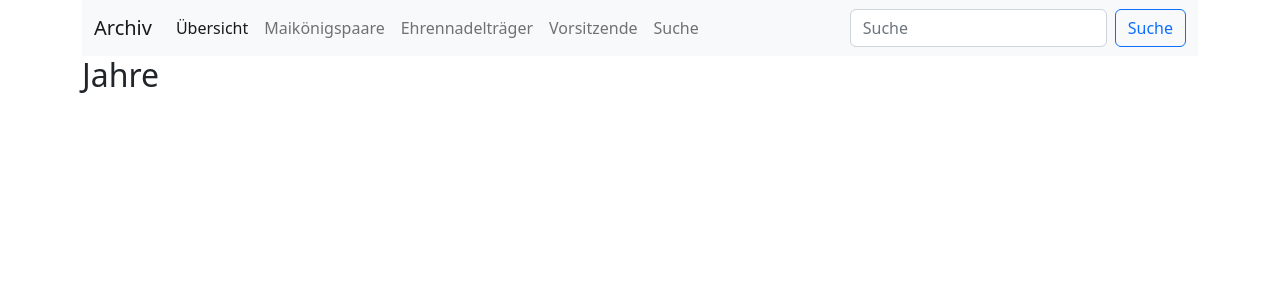
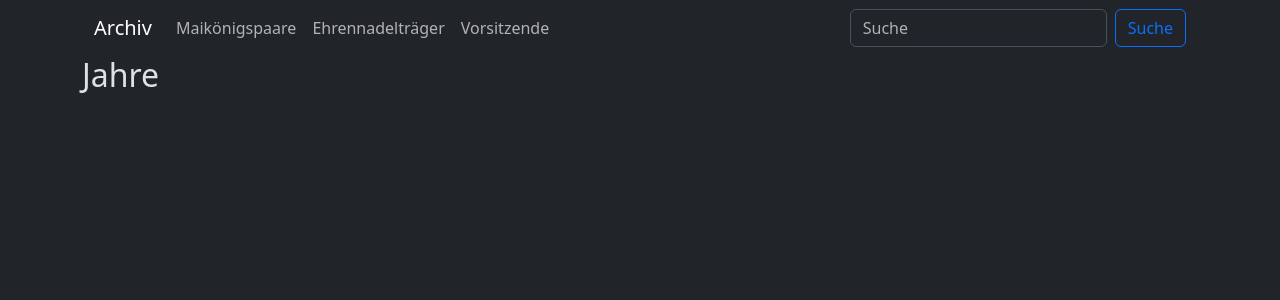
Before and after one commit to cehser/mgarchiv, a Django app: page / in a window 1280 px wide. Shown: the top 300 px of the page. Run offline with Django 4.2, Linux system fonts and the light colour scheme; data that the repository does not hold is empty; parts of the project's set-up code (start-up, migrations or seed data) failed here and were passed over.

Commit message:
Suchfunktion hinzugefügt Bootstrap auf 5.3 angehoben Dark-Theme gewählt custom.css eingebunden

```diff
--- a/archiv/templates/_master.html
+++ b/archiv/templates/_master.html
@@ -1,11 +1,13 @@
 <!DOCTYPE html>
-<html lang="de">
+<html lang="de" data-bs-theme="dark">
 <head>
   <meta charset="utf-8">
   <meta name="viewport" content="width=device-width, initial-scale=1">
   <title>{% block title %}{% endblock %}</title>
   <!-- Bootstrap -->
-  <link href="https://cdn.jsdelivr.net/npm/bootstrap@5.2.3/dist/css/bootstrap.min.css" rel="stylesheet" integrity="sha384-rbsA2VBKQhggwzxH7pPCaAqO46MgnOM80zW1RWuH61DGLwZJEdK2Kadq2F9CUG65" crossorigin="anonymous">
+  <link href="https://cdn.jsdelivr.net/npm/bootstrap@5.3.0-alpha1/dist/css/bootstrap.min.css" rel="stylesheet" integrity="sha384-GLhlTQ8iRABdZLl6O3oVMWSktQOp6b7In1Zl3/Jr59b6EGGoI1aFkw7cmDA6j6gD" crossorigin="anonymous">
+  {% load static %}
+  <link href="{% static 'custom.css' %}"  rel="stylesheet">
 </head>
 
 </head>
@@ -17,6 +19,6 @@
     {% block content %}
     {% endblock %}
   </div>
-  <script src="https://cdn.jsdelivr.net/npm/bootstrap@5.2.3/dist/js/bootstrap.bundle.min.js" integrity="sha384-kenU1KFdBIe4zVF0s0G1M5b4hcpxyD9F7jL+jjXkk+Q2h455rYXK/7HAuoJl+0I4" crossorigin="anonymous"></script>
+  <script src="https://cdn.jsdelivr.net/npm/bootstrap@5.3.0-alpha1/dist/js/bootstrap.bundle.min.js" integrity="sha384-w76AqPfDkMBDXo30jS1Sgez6pr3x5MlQ1ZAGC+nuZB+EYdgRZgiwxhTBTkF7CXvN" crossorigin="anonymous"></script>
 </body>
 </html>
--- a/archiv/templates/_navbar.html
+++ b/archiv/templates/_navbar.html
@@ -4,23 +4,21 @@
 {% url 'vorsitzende' as vorsitzende_url %}
 {% url 'suche' as suche_url %}
 
-<nav class="navbar  navbar-expand-lg bg-light">
+<nav class="navbar  navbar-expand-md">
   <div class="container-fluid">
-    <span class="navbar-brand mb-0 h1">Archiv</span>
+    <a class="navbar-brand mb-0 h1" href="{{home_url}}">Archiv</a>
     <button class="navbar-toggler" type="button" data-bs-toggle="collapse" data-bs-target="#navbarNav" aria-controls="navbarNav" aria-expanded="false" aria-label="Toggle navigation">
       <span class="navbar-toggler-icon"></span>
     </button>
     <div class="collapse navbar-collapse" id="navbarNav">
       <ul class="navbar-nav">
-        <li class="nav-item"><a class="nav-link {% if request.path == home_url %} active {%endif%}" href="{{home_url}}">Übersicht</a></li>
         <li class="nav-item"><a class="nav-link {% if request.path == maikoenigspaare_url %} active {%endif%}" href="{{maikoenigspaare_url}}">Maikönigspaare</a></li>
         <li class="nav-item"><a class="nav-link {% if request.path == ehrennadeltraeger_url %} active {%endif%}" href="{{ehrennadeltraeger_url}}">Ehrennadelträger</a></li>
         <li class="nav-item"><a class="nav-link {% if request.path == vorsitzende_url %} active {%endif%}" href="{{vorsitzende_url}}">Vorsitzende</a></li>
-        <li class="nav-item"><a class="nav-link {% if request.path == suche_url %} active {%endif%}" href="{{suche_url}}">Suche</a></li>
       </ul>
     </div>
-    <form class="d-flex" role="search">
-      <input class="form-control me-2" type="search" placeholder="Suche" aria-label="Suche">
+    <form action="{% url 'suche' %}" class="d-flex" role="search">
+      <input name="q" class="form-control me-2" type="search" placeholder="Suche" aria-label="Suche">
       <button class="btn btn-outline-primary" type="submit">Suche</button>
     </form>
   </div>
--- a/archiv/views.py
+++ b/archiv/views.py
@@ -5,6 +5,8 @@ from .models import Maijahr, Person, Aemter
 from .helpers import Helpers
 from .filters import PersonFilter
 from datetime import datetime
+from django.db.models.functions import Concat
+
 
 # Create your views here.
 
@@ -83,9 +85,15 @@ def vorsitzende(request):
   return HttpResponse(template.render(context, request))
 
 def suche(request):
-  f = PersonFilter(request.GET, queryset=Person.objects.all())
+  q = request.GET.get('q')
+  q_split = q.split(' ')
+  personen =  Person.objects.annotate(fullname=Concat('vorname','nachname','nachname_heirat')).all()
+  for q1 in q_split:
+    personen =  personen.filter(fullname__icontains=q1)
+
   template = loader.get_template('suche.html')
   context = {
-    'filter': f
+    'q': q,
+    'ergebnis': personen,
   }
   return HttpResponse(template.render(context, request))
```
Also changed, not shown: archiv/templates/suche.html (+2 -6 lines).
